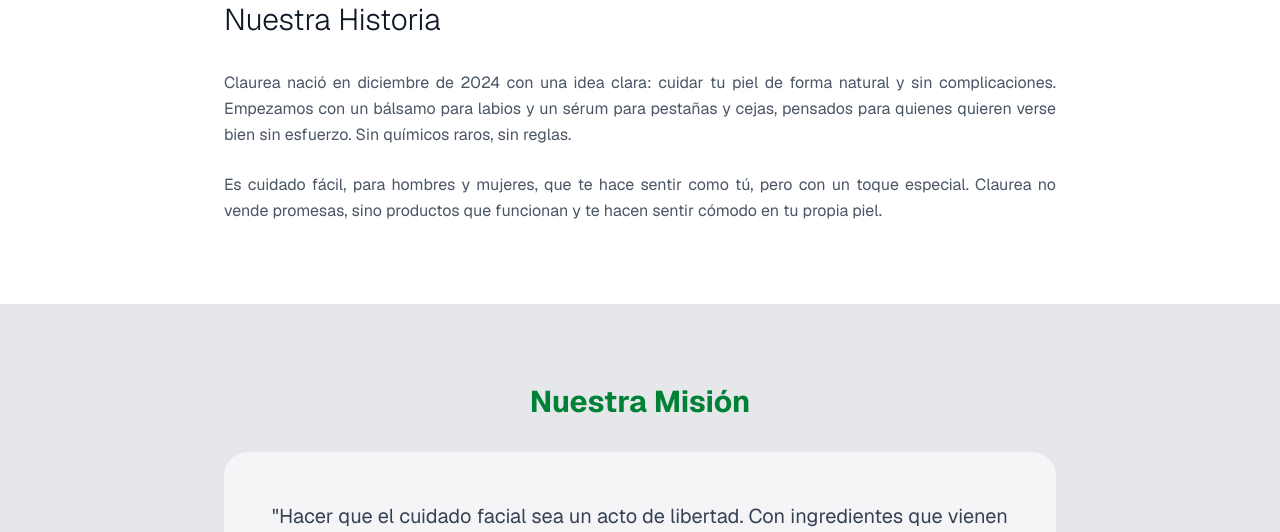
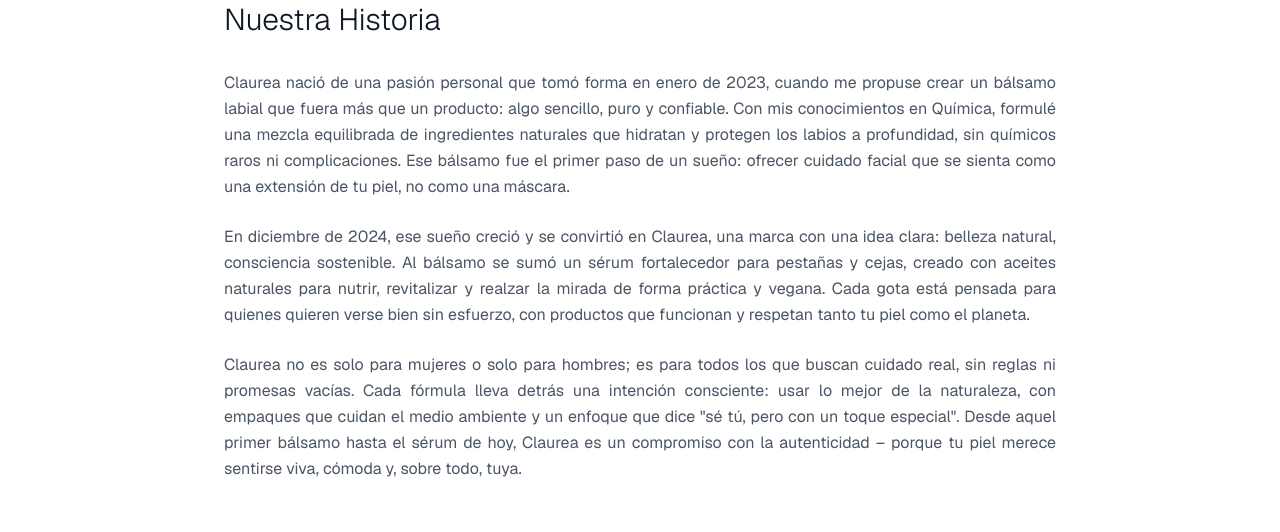
Before and after one commit to alancueva/claurea, a Next.js app: page /pages/acerca in a window 1280 px wide. Shown: the part 398-930 px from the top of the page. Built offline with nearby package versions, Linux system fonts and the light colour scheme.

Commit message:
cambio y mejoras en la historia de claurea

```diff
--- a/src/app/pages/acerca/page.tsx
+++ b/src/app/pages/acerca/page.tsx
@@ -19,11 +19,13 @@
               </h2>
               <div className="space-y-6 text-gray-600 leading-relaxed text-justify">
                 <p>
-                Claurea nació en diciembre de 2024 con una idea clara: cuidar tu piel de forma natural y sin complicaciones. Empezamos con un bálsamo para labios y un sérum para pestañas y cejas, pensados para quienes quieren verse bien sin esfuerzo. Sin químicos raros, sin reglas.
+                Claurea nació de una pasión personal que tomó forma en enero de 2023, cuando me propuse crear un bálsamo labial que fuera más que un producto: algo sencillo, puro y confiable. Con mis conocimientos en Química, formulé una mezcla equilibrada de ingredientes naturales que hidratan y protegen los labios a profundidad, sin químicos raros ni complicaciones. Ese bálsamo fue el primer paso de un sueño: ofrecer cuidado facial que se sienta como una extensión de tu piel, no como una máscara.
                 </p>
                 <p>
-
-                Es cuidado fácil, para hombres y mujeres, que te hace sentir como tú, pero con un toque especial. Claurea no vende promesas, sino productos que funcionan y te hacen sentir cómodo en tu propia piel.
+                En diciembre de 2024, ese sueño creció y se convirtió en Claurea, una marca con una idea clara: belleza natural, consciencia sostenible. Al bálsamo se sumó un sérum fortalecedor para pestañas y cejas, creado con aceites naturales para nutrir, revitalizar y realzar la mirada de forma práctica y vegana. Cada gota está pensada para quienes quieren verse bien sin esfuerzo, con productos que funcionan y respetan tanto tu piel como el planeta.
+                </p>
+                <p>
+                Claurea no es solo para mujeres o solo para hombres; es para todos los que buscan cuidado real, sin reglas ni promesas vacías. Cada fórmula lleva detrás una intención consciente: usar lo mejor de la naturaleza, con empaques que cuidan el medio ambiente y un enfoque que dice "sé tú, pero con un toque especial". Desde aquel primer bálsamo hasta el sérum de hoy, Claurea es un compromiso con la autenticidad – porque tu piel merece sentirse viva, cómoda y, sobre todo, tuya.
                 </p>
               </div>
             </div>
```
